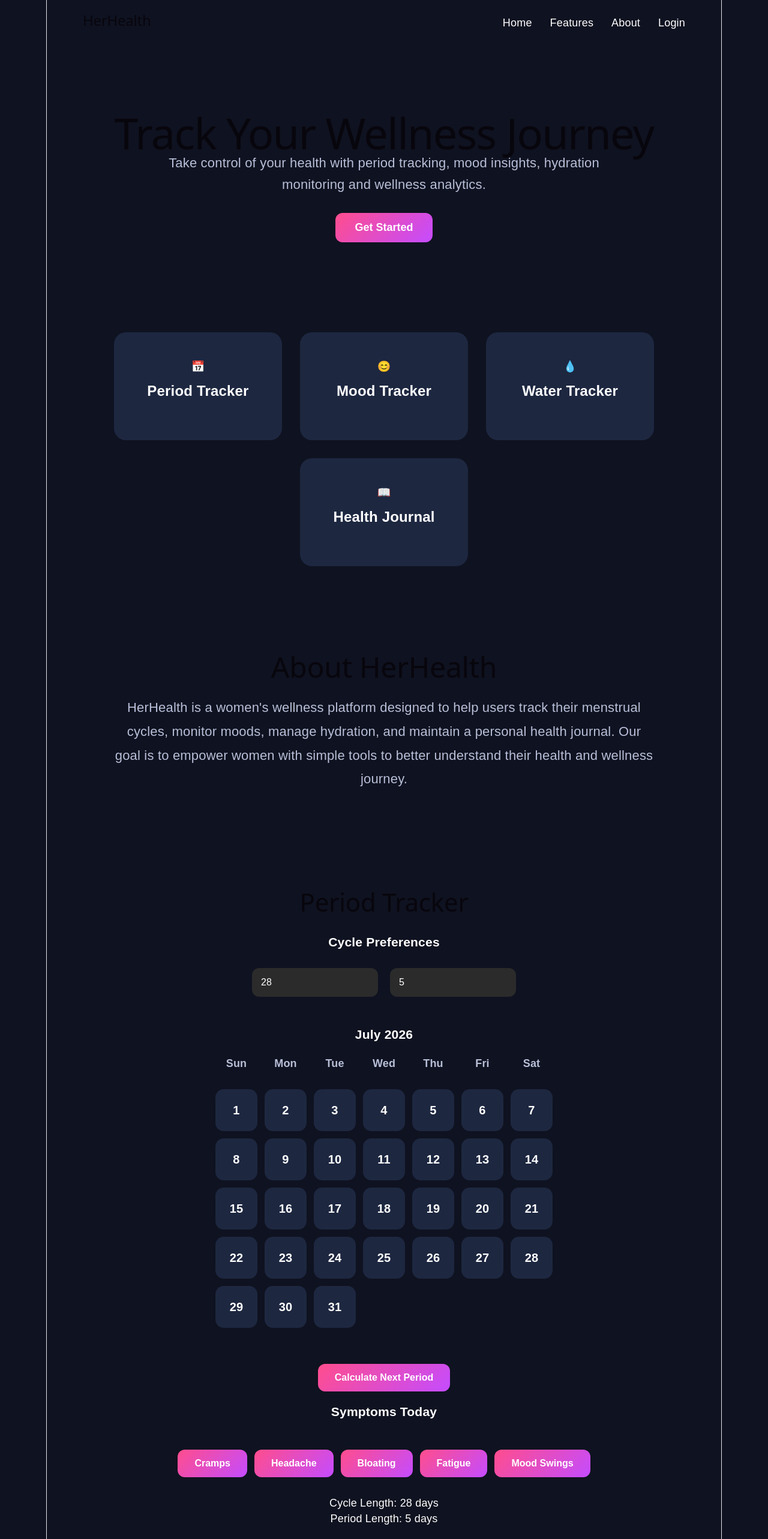
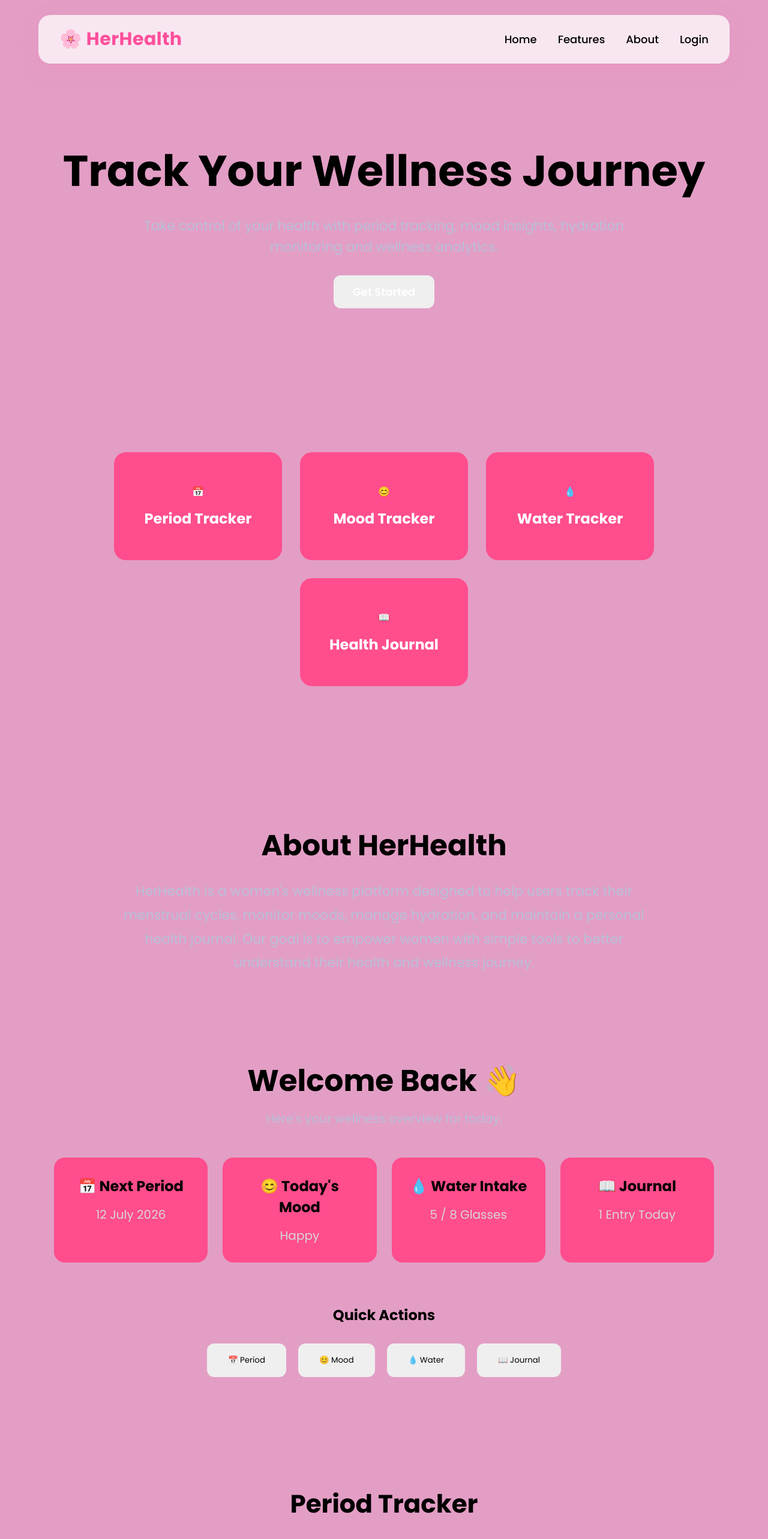
Before and after one commit to ishrasjain/herhealth-tracker, a React (Vite) app in the folder herhealth-tracker/: page / in a window 1280 px wide. Shown: the top 2566 px of the page at 60% size. Built offline with nearby package versions, Linux system fonts and the light colour scheme.

Commit message:
Redesigned HerHealth UI and added dashboard foundation

```diff
--- a/herhealth-tracker/src/App.jsx
+++ b/herhealth-tracker/src/App.jsx
@@ -1,8 +1,10 @@
 import Navbar from "./components/Navbar";
 import Home from "./pages/Home";
+import Dashboard from "./pages/Dashboard";
 import PeriodTracker from "./pages/PeriodTracker";
 import MoodTracker from "./pages/MoodTracker";
 import WaterTracker from "./pages/WaterTracker";
+import Journal from "./pages/Journal";
 import Footer from "./components/Footer";
 
 function App() {
@@ -12,11 +14,15 @@ function App() {
 
       <Home />
 
+      <Dashboard />
+
       <PeriodTracker />
 
       <MoodTracker />
 
       <WaterTracker />
+
+      <Journal />
 
       <Footer />
     </>
--- a/herhealth-tracker/src/components/Navbar.jsx
+++ b/herhealth-tracker/src/components/Navbar.jsx
@@ -1,10 +1,13 @@
 import "../styles/navbar.css";
+
 function Navbar() {
   return (
-    <nav>
-      <h2>HerHealth</h2>
+    <nav className="navbar">
+      <div className="logo">
+        🌸 HerHealth
+      </div>
 
-      <ul>
+      <ul className="nav-links">
         <li>Home</li>
         <li>Features</li>
         <li>About</li>
--- a/herhealth-tracker/src/index.css
+++ b/herhealth-tracker/src/index.css
@@ -1,111 +1,67 @@
-:root {
-  --text: #6b6375;
-  --text-h: #08060d;
-  --bg: #fff;
-  --border: #e5e4e7;
-  --code-bg: #f4f3ec;
-  --accent: #aa3bff;
-  --accent-bg: rgba(170, 59, 255, 0.1);
-  --accent-border: rgba(170, 59, 255, 0.5);
-  --social-bg: rgba(244, 243, 236, 0.5);
-  --shadow:
-    rgba(0, 0, 0, 0.1) 0 10px 15px -3px, rgba(0, 0, 0, 0.05) 0 4px 6px -2px;
+@import url('https://fonts.googleapis.com/css2?family=Poppins:wght@300;400;500;600;700&display=swap');
 
-  --sans: system-ui, 'Segoe UI', Roboto, sans-serif;
-  --heading: system-ui, 'Segoe UI', Roboto, sans-serif;
-  --mono: ui-monospace, Consolas, monospace;
+:root{
 
-  font: 18px/145% var(--sans);
-  letter-spacing: 0.18px;
-  color-scheme: light dark;
-  color: var(--text);
-  background: var(--bg);
-  font-synthesis: none;
-  text-rendering: optimizeLegibility;
-  -webkit-font-smoothing: antialiased;
-  -moz-osx-font-smoothing: grayscale;
+  --background:#e39ec5;
 
-  @media (max-width: 1024px) {
-    font-size: 16px;
-  }
+  --card:#a2386b;
+
+  --card-hover:#FFD9EA;
+
+  --primary:#b6678b;
+
+  --primary-dark:#FF4F9B;
+
+  --secondary:#F5E8FF;
+
+  --text:#000000;
+
+  --white:#ffffff;
+
+  --shadow:0 12px 35px rgba(255,115,179,.18);
+
 }
 
-@media (prefers-color-scheme: dark) {
-  :root {
-    --text: #9ca3af;
-    --text-h: #f3f4f6;
-    --bg: #16171d;
-    --border: #2e303a;
-    --code-bg: #1f2028;
-    --accent: #c084fc;
-    --accent-bg: rgba(192, 132, 252, 0.15);
-    --accent-border: rgba(192, 132, 252, 0.5);
-    --social-bg: rgba(47, 48, 58, 0.5);
-    --shadow:
-      rgba(0, 0, 0, 0.4) 0 10px 15px -3px, rgba(0, 0, 0, 0.25) 0 4px 6px -2px;
-  }
+*{
 
-  #social .button-icon {
-    filter: invert(1) brightness(2);
-  }
+  margin:0;
+
+  padding:0;
+
+  box-sizing:border-box;
+
+  font-family:'Poppins',sans-serif;
+
 }
 
-body {
-  margin: 0;
+body{
+
+  background:var(--background);
+
+  color:var(--text);
+
+  overflow-x:hidden;
+
 }
 
-#root {
-  width: 1126px;
-  max-width: 100%;
-  margin: 0 auto;
-  text-align: center;
-  border-inline: 1px solid var(--border);
-  min-height: 100svh;
-  display: flex;
-  flex-direction: column;
-  box-sizing: border-box;
+button{
+
+  cursor:pointer;
+
+  border:none;
+
+  transition:.3s;
+
 }
 
-h1,
-h2 {
-  font-family: var(--heading);
-  font-weight: 500;
-  color: var(--text-h);
+button:hover{
+
+  transform:translateY(-3px);
+
 }
 
-h1 {
-  font-size: 56px;
-  letter-spacing: -1.68px;
-  margin: 32px 0;
-  @media (max-width: 1024px) {
-    font-size: 36px;
-    margin: 20px 0;
-  }
+section{
+
+  padding:90px 8%;
+
 }
-h2 {
-  font-size: 24px;
-  line-height: 118%;
-  letter-spacing: -0.24px;
-  margin: 0 0 8px;
-  @media (max-width: 1024px) {
-    font-size: 20px;
-  }
-}
-p {
-  margin: 0;
-}
-
-code,
-.counter {
-  font-family: var(--mono);
-  display: inline-flex;
-  border-radius: 4px;
-  color: var(--text-h);
-}
-
-code {
-  font-size: 15px;
-  line-height: 135%;
-  padding: 4px 8px;
-  background: var(--code-bg);
-}
--- /dev/null
+++ b/herhealth-tracker/src/pages/Dashboard.css
@@ -0,0 +1,125 @@
+.dashboard{
+
+    padding:80px 20px;
+
+    text-align:center;
+
+}
+
+.dashboard h1{
+
+    font-size:50px;
+
+    margin-bottom:10px;
+
+}
+
+.dashboard-subtitle{
+
+    color:#b8bfd8;
+
+    margin-bottom:50px;
+
+    font-size:20px;
+
+}
+
+.dashboard-grid{
+
+    display:grid;
+
+    grid-template-columns:repeat(auto-fit,minmax(240px,1fr));
+
+    gap:25px;
+
+    max-width:1100px;
+
+    margin:auto;
+
+}
+
+.dashboard-card{
+
+    background:#ff4d8d;
+
+    border-radius:18px;
+
+    padding:30px;
+
+    transition:.3s;
+
+}
+
+.dashboard-card:hover{
+
+    transform:translateY(-8px);
+
+    box-shadow:0 10px 25px rgba(255,77,141,.25);
+
+}
+
+.dashboard-card h3{
+
+    margin-bottom:15px;
+
+    font-size:24px;
+
+}
+
+.dashboard-card p{
+
+    color:#d7d7d7;
+
+    font-size:20px;
+
+}
+
+.quick-title{
+
+    margin-top:70px;
+
+    margin-bottom:30px;
+
+}
+
+.quick-actions{
+
+    display:flex;
+
+    justify-content:center;
+
+    gap:20px;
+
+    flex-wrap:wrap;
+
+}
+
+.quick-actions button{
+
+    padding:18px 35px;
+
+    border:none;
+
+    border-radius:12px;
+
+    background:linear-gradient(
+    135deg,
+    #ff4d8d;
+
+    color:white;
+
+    font-size:18px;
+
+    cursor:pointer;
+
+    transition:.3s;
+
+}
+
+.quick-actions button:hover{
+
+    transform:translateY(-4px);
+
+    box-shadow:0 8px 20px rgba(255,77,141,.4);
+
+}
--- /dev/null
+++ b/herhealth-tracker/src/pages/Dashboard.jsx
@@ -0,0 +1,57 @@
+import "./Dashboard.css";
+
+function Dashboard() {
+  return (
+    <section className="dashboard">
+
+      <h1>Welcome Back 👋</h1>
+
+      <p className="dashboard-subtitle">
+        Here's your wellness overview for today.
+      </p>
+
+      <div className="dashboard-grid">
+
+        <div className="dashboard-card">
+          <h3>📅 Next Period</h3>
+          <p>12 July 2026</p>
+        </div>
+
+        <div className="dashboard-card">
+          <h3>😊 Today's Mood</h3>
+          <p>Happy</p>
+        </div>
+
+        <div className="dashboard-card">
+          <h3>💧 Water Intake</h3>
+          <p>5 / 8 Glasses</p>
+        </div>
+
+        <div className="dashboard-card">
+          <h3>📖 Journal</h3>
+          <p>1 Entry Today</p>
+        </div>
+
+      </div>
+
+      <h2 className="quick-title">
+        Quick Actions
+      </h2>
+
+      <div className="quick-actions">
+
+        <button>📅 Period</button>
+
+        <button>😊 Mood</button>
+
+        <button>💧 Water</button>
+
+        <button>📖 Journal</button>
+
+      </div>
+
+    </section>
+  );
+}
+
+export default Dashboard;
--- a/herhealth-tracker/src/pages/Journal.jsx
+++ b/herhealth-tracker/src/pages/Journal.jsx
@@ -1,9 +1,105 @@
+import { useState, useEffect } from "react";
+
 function Journal() {
+  const [entry, setEntry] = useState("");
+  const [entries, setEntries] = useState([]);
+
+  useEffect(() => {
+    const savedEntries = localStorage.getItem("journalEntries");
+
+    if (savedEntries) {
+      setEntries(JSON.parse(savedEntries));
+    }
+  }, []);
+
+  const saveEntry = () => {
+    if (entry.trim() === "") return;
+
+    const now = new Date();
+
+    const newEntry = {
+      id: Date.now(),
+      text: entry,
+      date: now.toLocaleDateString(),
+      time: now.toLocaleTimeString([], {
+        hour: "2-digit",
+        minute: "2-digit",
+      }),
+    };
+
+    const updatedEntries = [newEntry, ...entries];
+
+    setEntries(updatedEntries);
+
+    localStorage.setItem(
+      "journalEntries",
+      JSON.stringify(updatedEntries)
+    );
+
+    setEntry("");
+  };
+
+  const deleteEntry = (id) => {
+    const updatedEntries = entries.filter(
+      (item) => item.id !== id
+    );
+
+    setEntries(updatedEntries);
+
+    localStorage.setItem(
+      "journalEntries",
+      JSON.stringify(updatedEntries)
+    );
+  };
+
   return (
-    <div className="tracker">
-      <h1>Health Journal</h1>
-      <p>Coming Soon...</p>
-    </div>
+    <section className="tracker">
+      <h2>📖 Health Journal</h2>
+
+      <p>Write about your day, symptoms or thoughts.</p>
+
+      <textarea
+        className="journal-input"
+        rows="6"
+        placeholder="How are you feeling today?"
+        value={entry}
+        onChange={(e) => setEntry(e.target.value)}
+      />
+
+      <br />
+
+      <button onClick={saveEntry}>
+        Save Entry
+      </button>
+
+      {entries.length > 0 && (
+        <div className="journal-history">
+          <h3>Previous Entries</h3>
+
+          {entries.map((item) => (
+            <div
+              className="journal-card"
+              key={item.id}
+            >
+              <h4>
+                {item.date} • {item.time}
+              </h4>
+
+              <p>{item.text}</p>
+
+              <button
+                className="delete-btn"
+                onClick={() =>
+                  deleteEntry(item.id)
+                }
+              >
+                Delete
+              </button>
+            </div>
+          ))}
+        </div>
+      )}
+    </section>
   );
 }
 
--- a/herhealth-tracker/src/styles/home.css
+++ b/herhealth-tracker/src/styles/home.css
@@ -37,8 +37,7 @@ body {
 
   background: linear-gradient(
     135deg,
-    #ff4d8d,
-    #c44cff
+    #ff4d8d
   );
 
   color: white;
@@ -69,7 +68,7 @@ body {
   width: 280px;
   height: 180px;
 
-  background: #1d2740;
+  background: #ff4d8d;
   border-radius: 20px;
 
   display: flex;
@@ -167,7 +166,7 @@ body {
   width: 70px;
   height: 70px;
 
-  background: #1d2740;
+  background: #ff4d8d;;
 
   display: flex;
   justify-content: center;
@@ -246,7 +245,7 @@ body {
 
   cursor: pointer;
 
-  background: #1d2740;
+  background: #ff4d8d;
   color: white;
 
   transition: 0.3s;
@@ -298,7 +297,7 @@ footer {
   border: none;
   border-radius: 15px;
 
-  background: #1d2740;
+  background: #dd31b2;
   color: white;
 
   font-size: 18px;
@@ -342,8 +341,7 @@ footer {
 }
 
 .history-card {
-  background: #1d2740;
-  padding: 15px;
+  background: #ff4d8d;
   border-radius: 12px;
   margin: 10px auto;
   max-width: 400px;
@@ -372,7 +370,7 @@ footer {
   max-width: 90%;
   height: 25px;
 
-  background: #1d2740;
+  background: #ff4d8d;
 
   border-radius: 20px;
 
@@ -392,3 +390,56 @@ footer {
 
   transition: 0.3s;
 }
+
+/* JOURNAL */
+
+.journal-input {
+  width: 700px;
+  max-width: 90%;
+  margin-top: 20px;
+  padding: 15px;
+
+  border: none;
+  border-radius: 15px;
+
+  background: #ff4d8d;
+  color: white;
+
+  font-size: 16px;
+
+  resize: none;
+}
+
+.journal-history {
+  margin-top: 40px;
+}
+
+.journal-card {
+  width: 700px;
+  max-width: 90%;
+
+  margin: 20px auto;
+
+
+  background: #ff4d8d;
+
+  padding: 20px;
+
+  border-radius: 15px;
+
+  text-align: left;
+}
+
+.journal-card h4 {
+  margin-bottom: 10px;
+  color: #ff8eb5;
+}
+
+.journal-card p {
+  line-height: 1.7;
+  color: #ddd;
+}
+
+.delete-btn {
+  margin-top: 15px;
+}
--- a/herhealth-tracker/src/styles/navbar.css
+++ b/herhealth-tracker/src/styles/navbar.css
@@ -1,18 +1,84 @@
-nav {
-  display: flex;
-  justify-content: space-between;
-  align-items: center;
-  padding: 20px 60px;
+.navbar{
+    width:90%;
+    margin:25px auto;
+
+    display:flex;
+    justify-content:space-between;
+    align-items:center;
+
+    padding:18px 35px;
+
+    background:rgba(255,255,255,.75);
+
+    backdrop-filter:blur(15px);
+
+    border-radius:20px;
+
+    box-shadow:var(--shadow);
+
+    position:sticky;
+    top:20px;
+
+    z-index:1000;
 }
 
-ul {
-  display: flex;
-  gap: 30px;
-  list-style: none;
-  margin: 0;
-  padding: 0;
+.logo{
+    font-size:30px;
+    font-weight:700;
+
+    color:var(--primary-dark);
+
+    letter-spacing:.5px;
 }
 
-li {
-  cursor: pointer;
+.nav-links{
+    display:flex;
+
+    gap:35px;
+
+    list-style:none;
+
+    align-items:center;
 }
+
+.nav-links li{
+
+    cursor:pointer;
+
+    font-size:18px;
+
+    font-weight:500;
+
+    color:var(--text);
+
+    transition:.3s;
+
+}
+
+.nav-links li:hover{
+
+    color:var(--primary);
+
+}
+
+@media(max-width:768px){
+
+.navbar{
+
+    flex-direction:column;
+
+    gap:18px;
+
+}
+
+.nav-links{
+
+    gap:20px;
+
+    flex-wrap:wrap;
+
+    justify-content:center;
+
+}
+
+}
```
